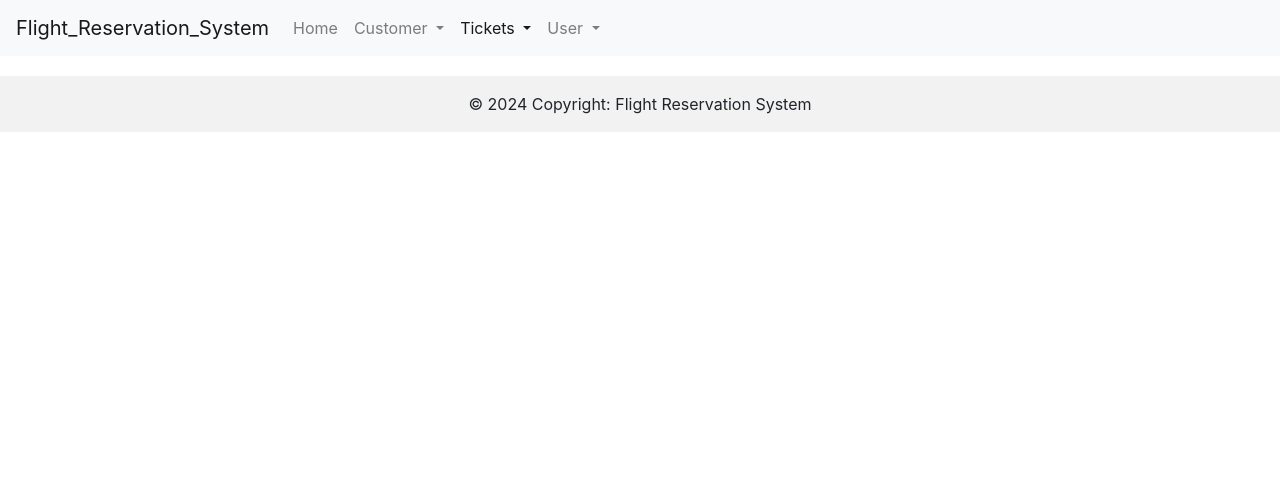
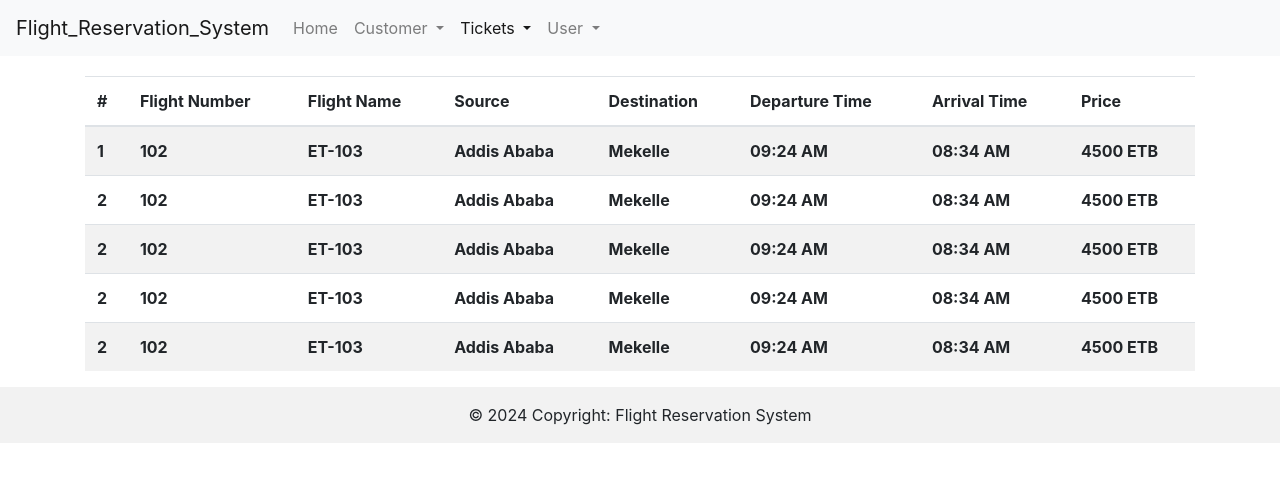
Before and after one commit to FitsumMehari/DBFRS, a website: page app/page_ticket_report/index.html in a window 1280 px wide. Drawn offline with Linux system fonts and the light colour scheme.

Commit message:
finish ui form

```diff
--- a/app/page_ticket_report/index.html
+++ b/app/page_ticket_report/index.html
@@ -20,7 +20,7 @@
 
         <div class="collapse navbar-collapse" id="navbarSupportedContent">
             <ul class="navbar-nav mr-auto">
-                <li class="nav-item ">
+                <li class="nav-item">
                     <a class="nav-link" href="/page_home/index.html">Home</a>
                 </li>
 
@@ -29,40 +29,135 @@
               Customer
             </a>
                     <div class="dropdown-menu" aria-labelledby="navbarDropdown">
-                        <a class="dropdown-item" href="/page_add_customer/index.html">Add Customer</a>
-                        <a class="dropdown-item" href="/page_search_customer/index.html">Search Customer</a>
+                        <a class="dropdown-item" href="/page_add_customer/index.html">Add Customer</a
+              >
+              <a class="dropdown-item" href="/page_search_customer/index.html"
+                >Search Customer</a
+              >
             </div>
           </li>
 
           <li class="nav-item dropdown active">
-                    <a class="nav-link dropdown-toggle" href="#" id="navbarDropdown" role="button" data-toggle="dropdown" aria-haspopup="true" aria-expanded="false">
-              Tickets   <span class="sr-only">(current)</span>
+            <a
+              class="nav-link dropdown-toggle"
+              href="#"
+              id="navbarDropdown"
+              role="button"
+              data-toggle="dropdown"
+              aria-haspopup="true"
+              aria-expanded="false"
+            >
+              Tickets <span class="sr-only">(current)</span>
             </a>
                         <div class="dropdown-menu" aria-labelledby="navbarDropdown">
-                        <a class="dropdown-item" href="/page_add_flight/index.html">Add Flight</a>
-                        <a class="dropdown-item" href="/page_book_ticket/index.html">Book Ticket</a>
+                            <a class="dropdown-item" href="/page_add_flight/index.html">Add Flight</a
+              >
+              <a class="dropdown-item" href="/page_book_ticket/index.html"
+                >Book Ticket</a
+              >
               <div class="dropdown-divider"></div>
-                        <a class="dropdown-item" href="/page_ticket_report/index.html">Get Report</a>
+              <a class="dropdown-item" href="/page_ticket_report/index.html"
+                >Get Report</a
+              >
             </div>
           </li>
 
           <li class="nav-item dropdown">
-                    <a class="nav-link dropdown-toggle" href="#" id="navbarDropdown" role="button" data-toggle="dropdown" aria-haspopup="true" aria-expanded="false">
+            <a
+              class="nav-link dropdown-toggle"
+              href="#"
+              id="navbarDropdown"
+              role="button"
+              data-toggle="dropdown"
+              aria-haspopup="true"
+              aria-expanded="false"
+            >
               User
             </a>
                             <div class="dropdown-menu" aria-labelledby="navbarDropdown">
-                        <a class="dropdown-item" href="/page_add_user/index.html">Add New User</a>
+                                <a class="dropdown-item" href="/page_add_user/index.html">Add New User</a
+              >
             </div>
           </li>
         </ul>
       </div>
     </nav>
 
-    <div class="container" style="margin-top: 20px"></div>
+    <div class="container" style="margin-top: 20px">
+      <table class="table table-striped">
+        <thead>
+          <tr>
+            <th scope="col">#</th>
+            <th scope="col">Flight Number</th>
+            <th scope="col">Flight Name</th>
+            <th scope="col">Source</th>
+            <th scope="col">Destination</th>
+            <th scope="col">Departure Time</th>
+            <th scope="col">Arrival Time</th>
+            <th scope="col">Price</th>
+          </tr>
+        </thead>
+        <tbody>
+          <tr>
+            <th scope="col">1</th>
+            <th scope="col">102</th>
+            <th scope="col">ET-103</th>
+            <th scope="col">Addis Ababa</th>
+            <th scope="col">Mekelle</th>
+            <th scope="col">09:24 AM</th>
+            <th scope="col">08:34 AM</th>
+            <th scope="col">4500 ETB</th>
+          </tr>
+          <tr>
+            <th scope="col">2</th>
+            <th scope="col">102</th>
+            <th scope="col">ET-103</th>
+            <th scope="col">Addis Ababa</th>
+            <th scope="col">Mekelle</th>
+            <th scope="col">09:24 AM</th>
+            <th scope="col">08:34 AM</th>
+            <th scope="col">4500 ETB</th>
+          </tr>
+          <tr>
+            <th scope="col">2</th>
+            <th scope="col">102</th>
+            <th scope="col">ET-103</th>
+            <th scope="col">Addis Ababa</th>
+            <th scope="col">Mekelle</th>
+            <th scope="col">09:24 AM</th>
+            <th scope="col">08:34 AM</th>
+            <th scope="col">4500 ETB</th>
+          </tr>
+          <tr>
+            <th scope="col">2</th>
+            <th scope="col">102</th>
+            <th scope="col">ET-103</th>
+            <th scope="col">Addis Ababa</th>
+            <th scope="col">Mekelle</th>
+            <th scope="col">09:24 AM</th>
+            <th scope="col">08:34 AM</th>
+            <th scope="col">4500 ETB</th>
+          </tr>
+          <tr>
+            <th scope="col">2</th>
+            <th scope="col">102</th>
+            <th scope="col">ET-103</th>
+            <th scope="col">Addis Ababa</th>
+            <th scope="col">Mekelle</th>
+            <th scope="col">09:24 AM</th>
+            <th scope="col">08:34 AM</th>
+            <th scope="col">4500 ETB</th>
+          </tr>
+        </tbody>
+      </table>
+    </div>
 
     <footer class="bg-body-tertiary text-center text-lg-start">
       <!-- Copyright -->
-        <div class="text-center p-3" style="background-color: rgba(0, 0, 0, 0.05)">
+      <div
+        class="text-center p-3"
+        style="background-color: rgba(0, 0, 0, 0.05)"
+      >
         © 2024 Copyright:
         <a class="text-body" href="#">Flight Reservation System</a>
                             </div>
```
Lines whose indentation alone changed are shown as unchanged.
